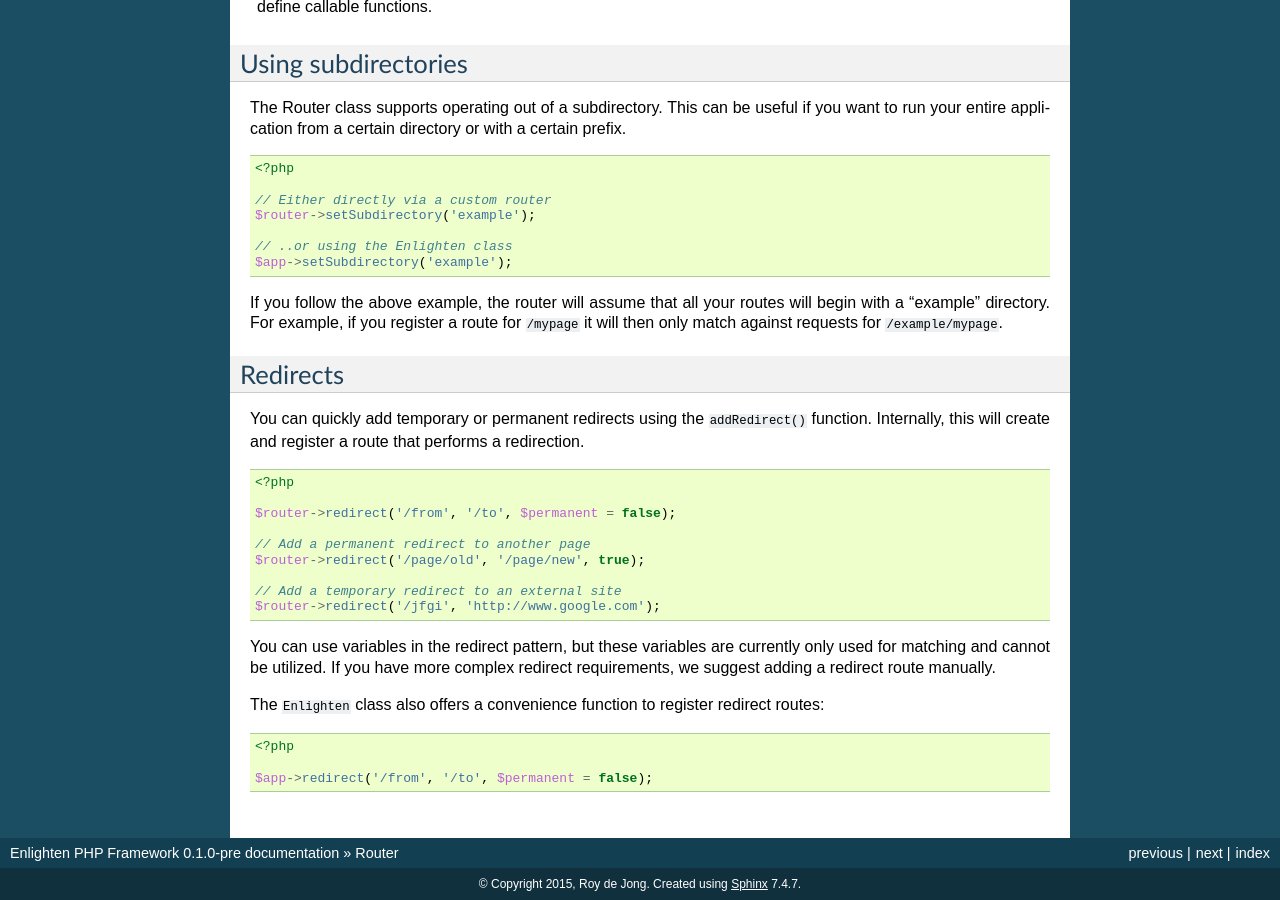
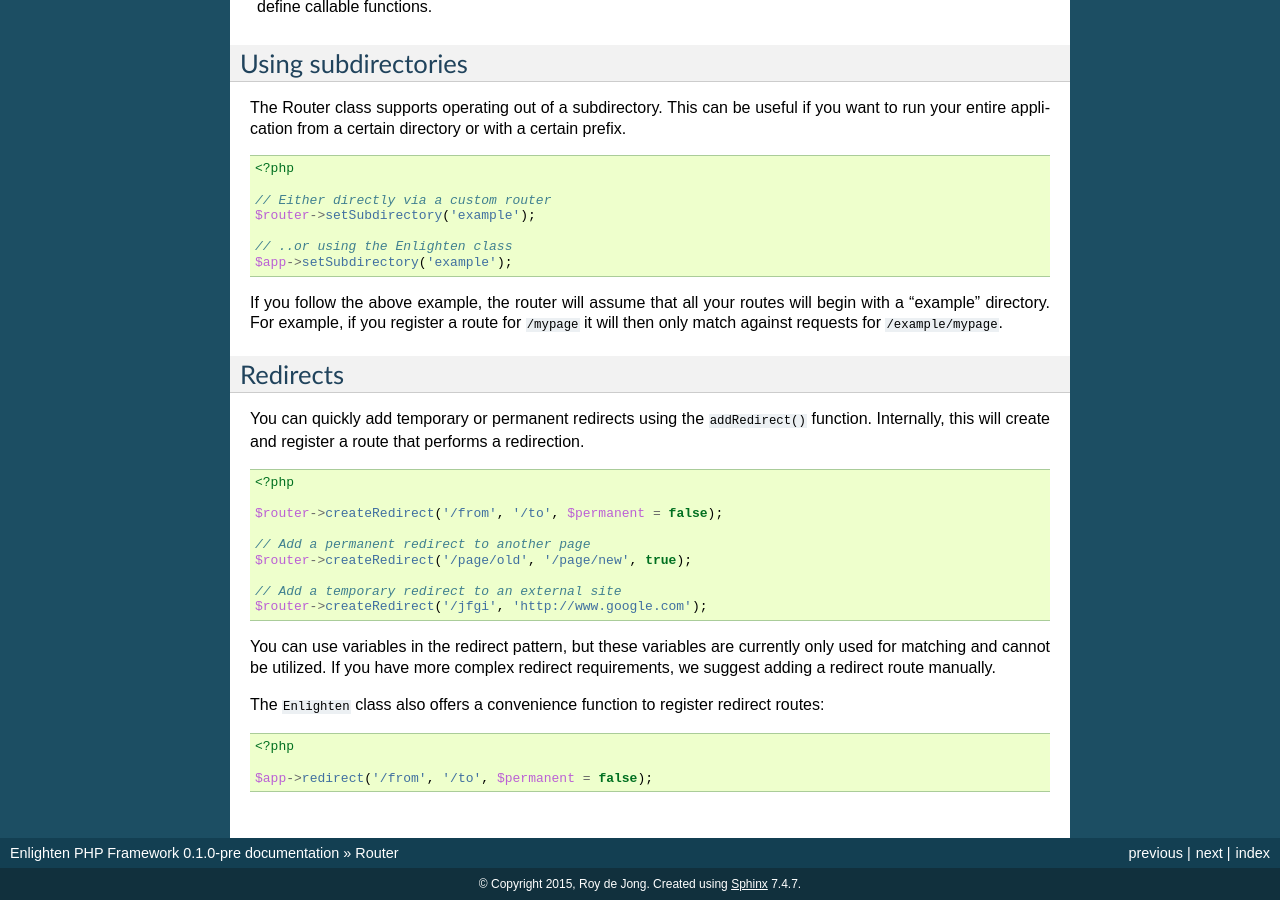
Before and after one commit to roydejong/Enlighten, a Sphinx documentation site: the page built from docs/router.rst, in a window 1280 px wide and 900 px high, scrolled down 2301 px. Built offline with Sphinx 7.4.7, drawn with Linux system fonts in a browser that asks for light colours; pages that are not in the unit, such as notebooks, are missing from menus.

Commit message:
[Docs/#30] Fix incorrect function reference (Router::createRedirect)

```diff
--- a/docs/router.rst
+++ b/docs/router.rst
@@ -146,13 +146,13 @@ You can quickly add temporary or permanent redirects using the ``addRedirect()``
 
     <?php
 
-    $router->redirect('/from', '/to', $permanent = false);
+    $router->createRedirect('/from', '/to', $permanent = false);
 
     // Add a permanent redirect to another page
-    $router->redirect('/page/old', '/page/new', true);
+    $router->createRedirect('/page/old', '/page/new', true);
 
     // Add a temporary redirect to an external site
-    $router->redirect('/jfgi', 'http://www.google.com');
+    $router->createRedirect('/jfgi', 'http://www.google.com');
 
 You can use variables in the redirect pattern, but these variables are currently only used for matching and cannot be utilized. If you have more complex redirect requirements, we suggest adding a redirect route manually.
 
```
